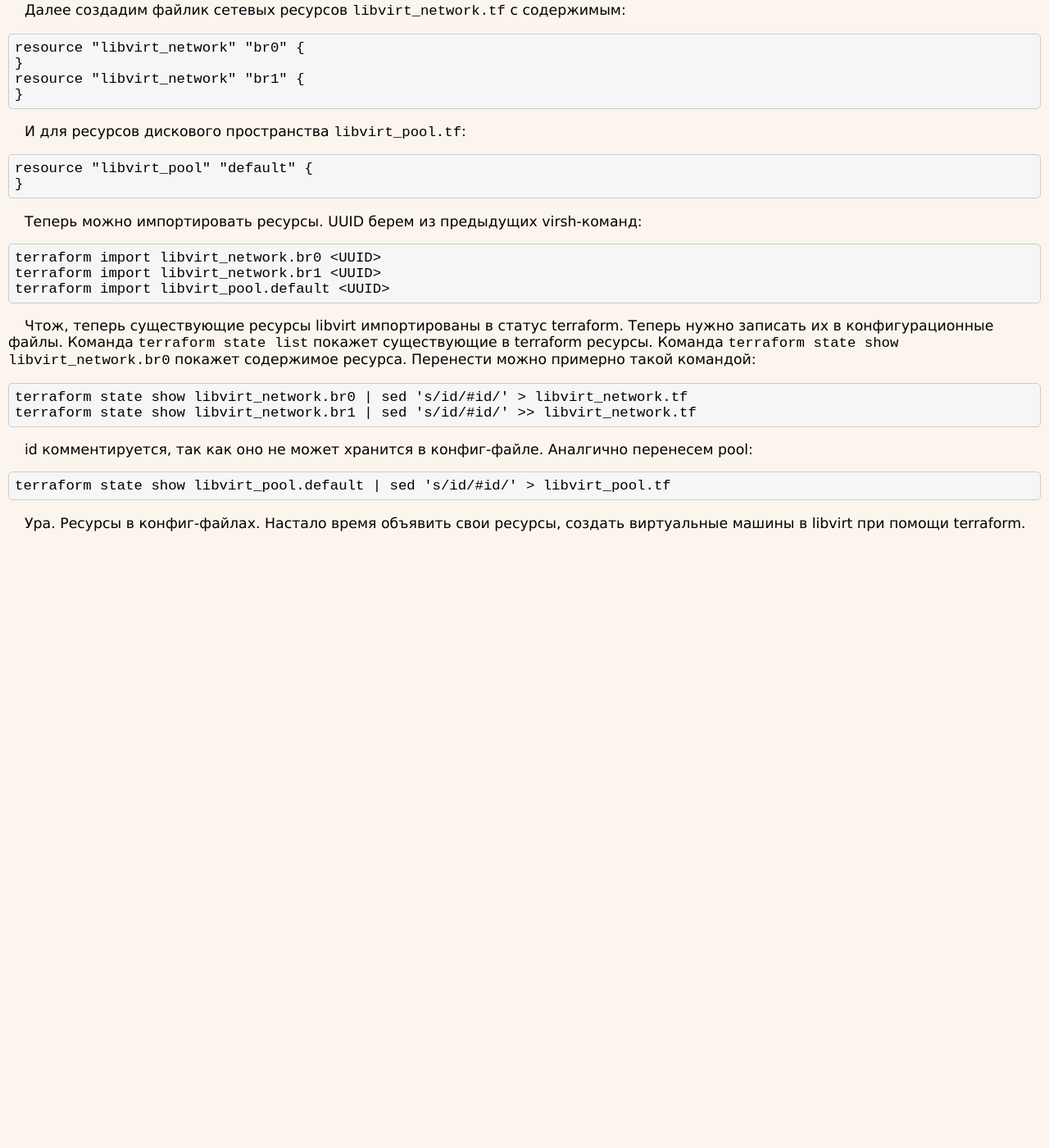
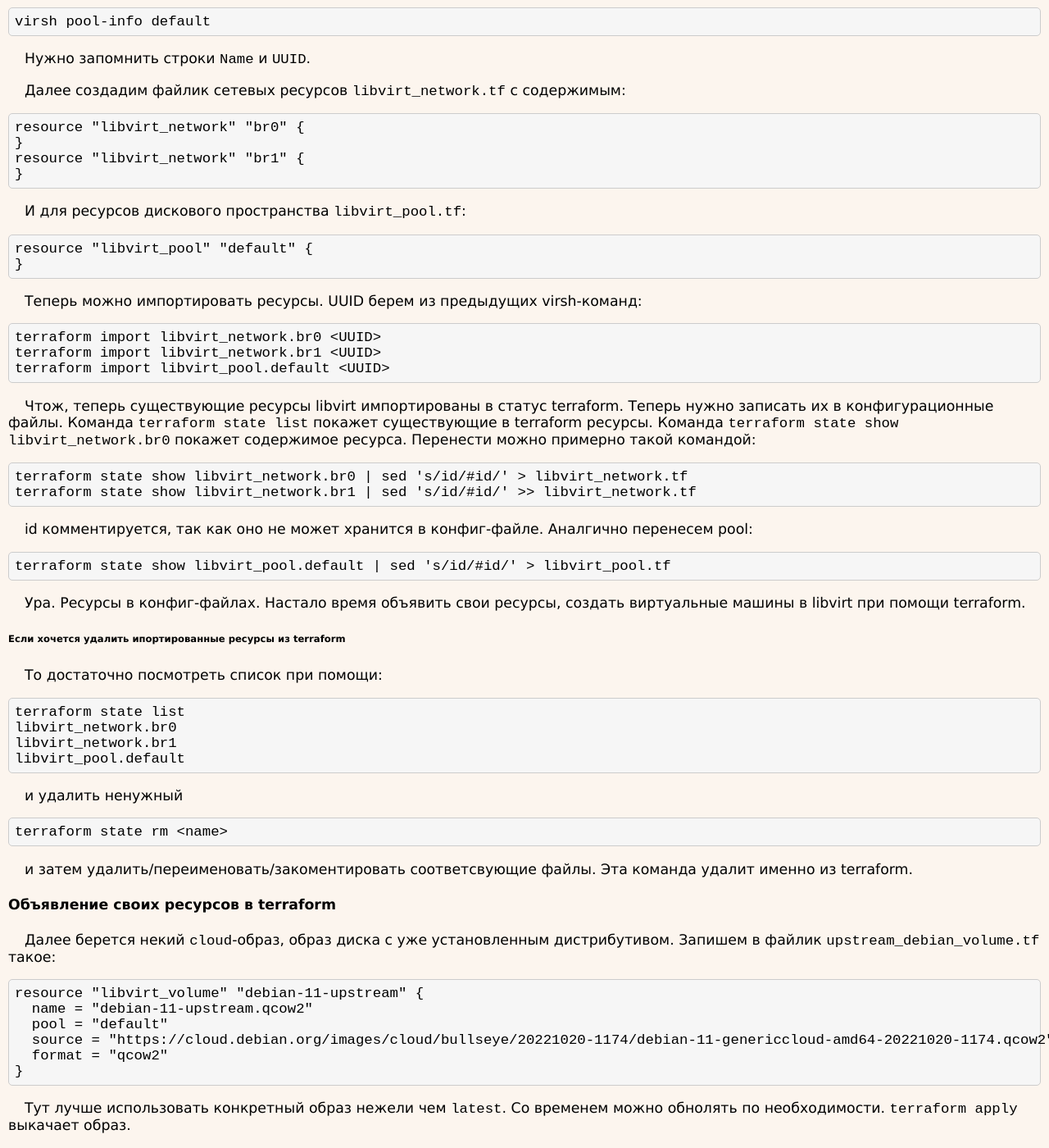
Before and after one commit to cronolio/cronolio.github.io, a Jekyll site: the page built from _posts/2022-04-28-minimal-devops-part-1a.md, in a window 1280 px wide and 1400 px high, scrolled down 703 px. Shown: the whole window at 82% size. Built offline with Jekyll 4.4.1, drawn with Linux system fonts in a browser that asks for light colours; before the commit the page ends 1368 px from its top, so only the background shows below that; some of the changed text lies outside the part shown.

Commit message:
add some more info

````diff
--- a/_posts/2022-04-28-minimal-devops-part-1a.md
+++ b/_posts/2022-04-28-minimal-devops-part-1a.md
@@ -1,11 +1,13 @@
 ---
 layout: post
 sitemap:
-  lastmod: 2022-11-19
+  lastmod: 2022-11-22
 title: devops на минималках - terraform на примере libvirt
 descr: terraform на примере libvirt
 keywords: terraform, libvirt
 ---
+
+#### Базовые настройки terraform
 
 Предположим уже есть некий настроенный хост с libvirt и 2мя сетевыми интерфейсами.
 Первая br0 смотрит в интернет, вторая br1 в локальную сеть.
@@ -32,6 +34,8 @@ provider "libvirt" {
 Если во время `terraform init` будет "подвисать", то можно настроить
 [зеркало](https://cloud.yandex.ru/docs/tutorials/infrastructure-management/terraform-quickstart#configure-provider)
 в `~/.terraformrc`.
+
+#### Импорт имеющейся инфрастуктуры из libvirt
 
 Далее нужно узнать `id` сетевых интерфейсов и хранилищь в libvirt. Пусть нам libvirt об этом расскажет.
 Для сетевых интерфейсов:
@@ -84,3 +88,34 @@ terraform state show libvirt_pool.default | sed 's/id/#id/' > libvirt_pool.tf
 
 Ура. Ресурсы в конфиг-файлах.
 Настало время объявить свои ресурсы, создать виртуальные машины в libvirt при помощи terraform.
+
+###### Если хочется удалить ипортированные ресурсы из terraform
+То достаточно посмотреть список при помощи:
+```
+terraform state list
+libvirt_network.br0
+libvirt_network.br1
+libvirt_pool.default
+```
+
+и удалить ненужный
+```
+terraform state rm <name>
+```
+
+и затем удалить/переименовать/закоментировать соответсвующие файлы. Эта команда удалит именно из terraform.
+
+#### Объявление своих ресурсов в terraform
+Далее берется некий `cloud`-образ, образ диска с уже установленным дистрибутивом.
+Запишем в файлик `upstream_debian_volume.tf` такое:
+```
+resource "libvirt_volume" "debian-11-upstream" {
+  name = "debian-11-upstream.qcow2"
+  pool = "default"
+  source = "https://cloud.debian.org/images/cloud/bullseye/20221020-1174/debian-11-genericcloud-amd64-20221020-1174.qcow2"
+  format = "qcow2"
+}
+```
+
+Тут лучше использовать конкретный образ нежели чем `latest`. Со временем можно обнолять по необходимости.
+`terraform apply` выкачает образ.
````
